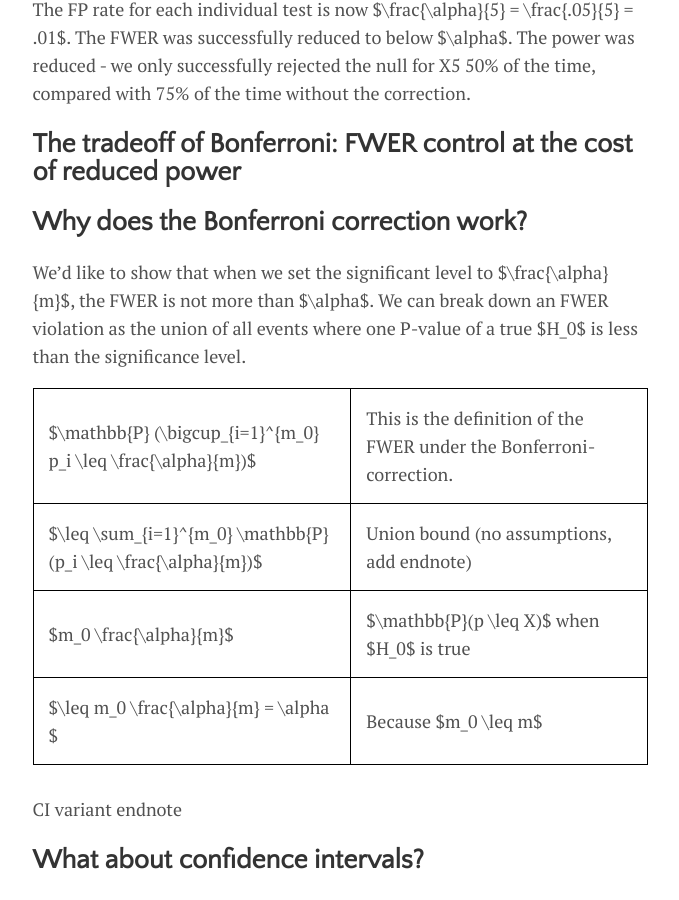
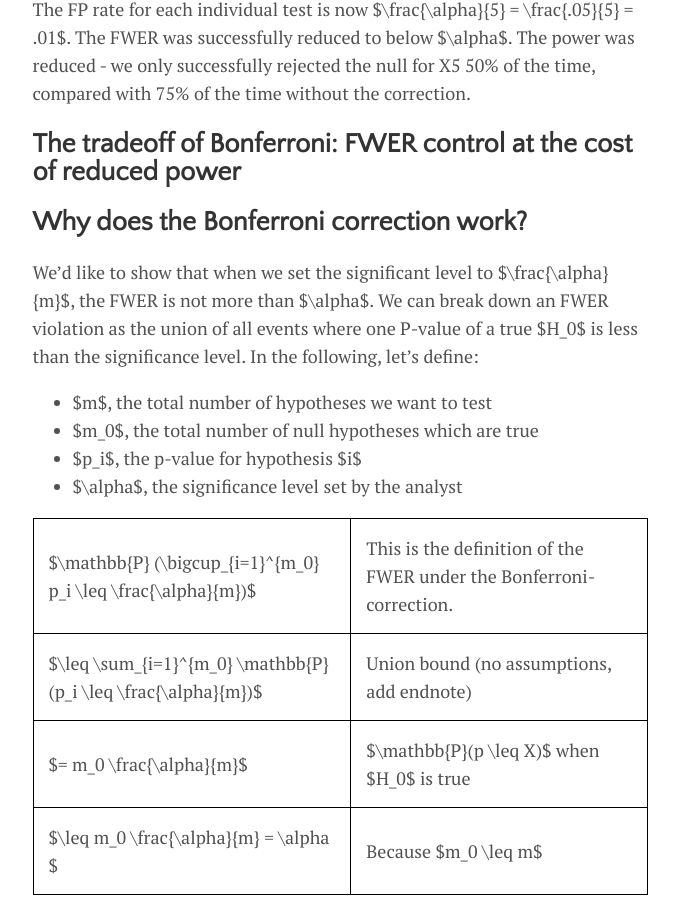
Before and after one commit to lmc2179/lmc2179.github.io, a Jekyll site: the page built from drafts/fwer.md, in a window 1280 px wide and 900 px high, scrolled down 5437 px. Shown: the whole window, without its empty margins (300-979 px from the left). Built offline with Jekyll 4.4.1, drawn with Linux system fonts in a browser that asks for light colours; our own code applies the rules of GitHub Pages for plain Markdown files.

Commit message:
Update fwer.md

```diff
--- a/drafts/fwer.md
+++ b/drafts/fwer.md
@@ -159,12 +159,17 @@ The power was reduced - we only successfully rejected the null for X5 50% of the
 
 ## Why does the Bonferroni correction work?
 
-We'd like to show that when we set the significant level to $\frac{\alpha}{m}$, the FWER is not more than $\alpha$. We can break down an FWER violation as the union of all events where one P-value of a true $H_0$ is less than the significance level.
+We'd like to show that when we set the significant level to $\frac{\alpha}{m}$, the FWER is not more than $\alpha$. We can break down an FWER violation as the union of all events where one P-value of a true $H_0$ is less than the significance level. In the following, let's define:
+
+- $m$, the total number of hypotheses we want to test
+- $m_0$, the total number of null hypotheses which are true
+- $p_i$, the p-value for hypothesis $i$
+- $\alpha$, the significance level set by the analyst
 
 |---|---|
 |  $\mathbb{P} (\bigcup_{i=1}^{m_0} p_i \leq \frac{\alpha}{m})$   | This is the definition of the FWER under the Bonferroni-correction. |
 | $\leq \sum_{i=1}^{m_0} \mathbb{P}(p_i \leq \frac{\alpha}{m})$     |  Union bound (no assumptions, add endnote) |
-|  $m_0 \frac{\alpha}{m}$  |  $\mathbb{P}(p \leq X)$ when $H_0$ is true |
+|  $= m_0 \frac{\alpha}{m}$  |  $\mathbb{P}(p \leq X)$ when $H_0$ is true |
 | $\leq m_0 \frac{\alpha}{m} = \alpha $ | Because $m_0 \leq m$ |
 
 CI variant endnote
```
